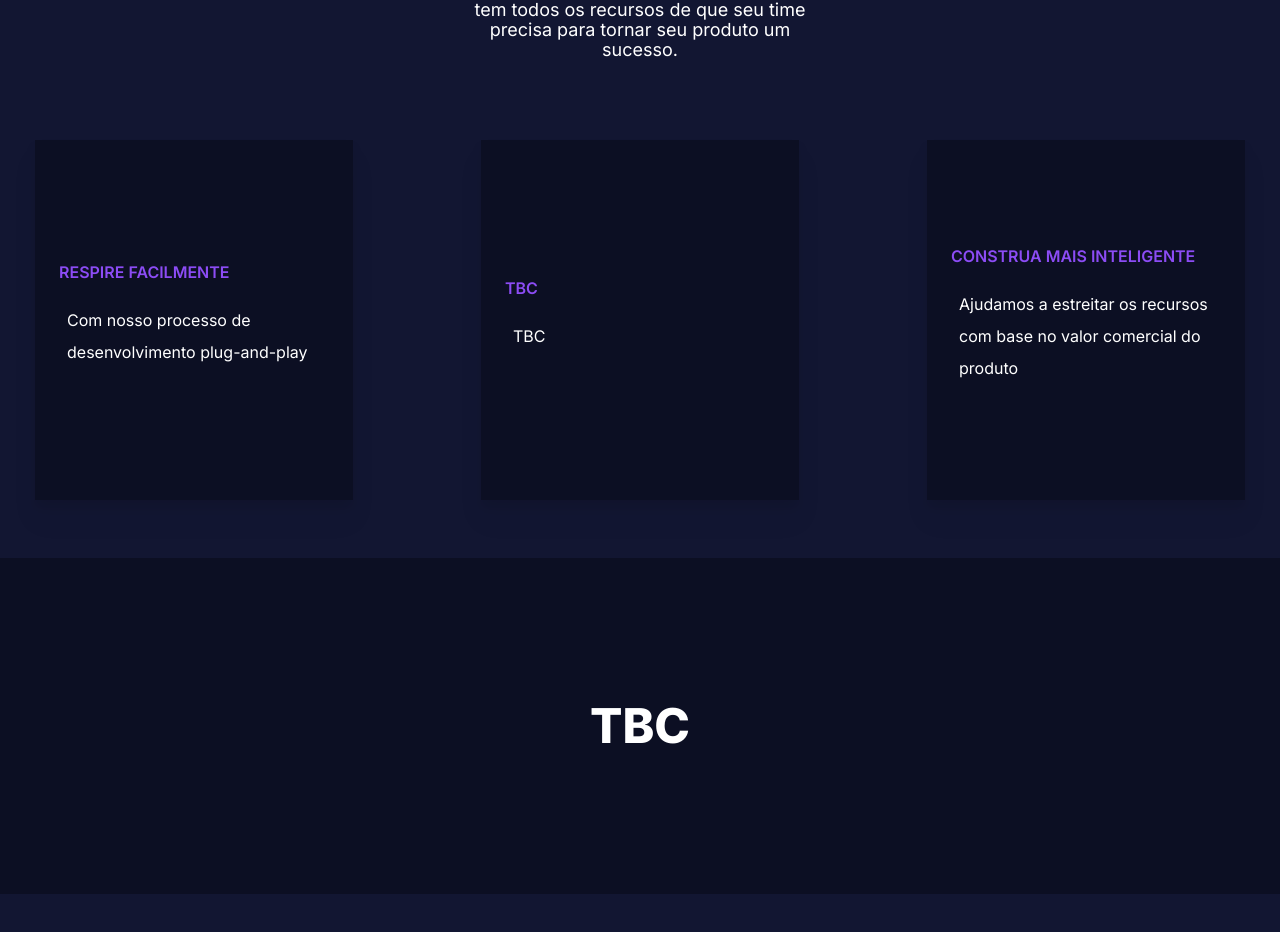
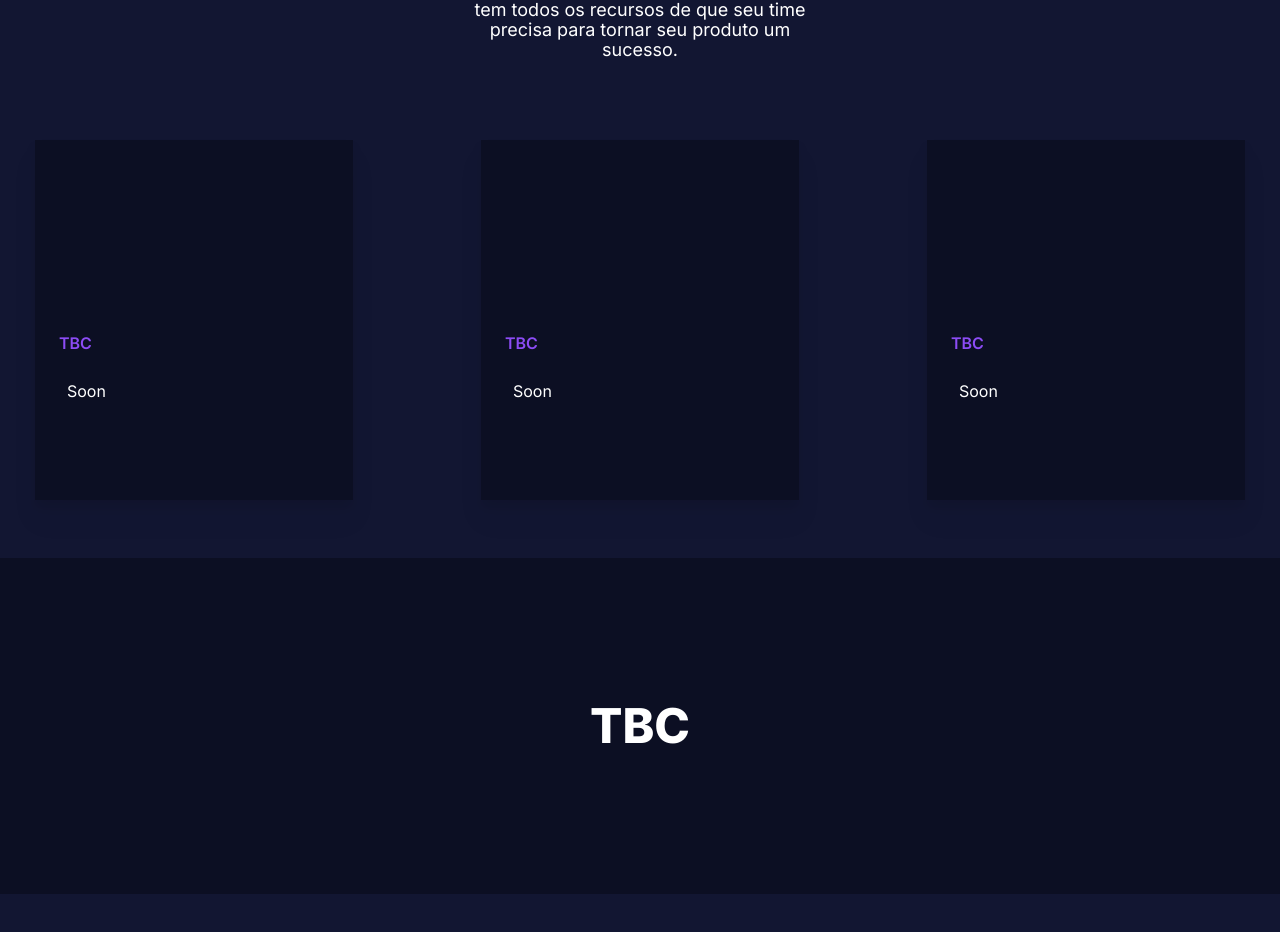
Before and after one commit to HOPDigital/hop-website, a Vue app: page / in a window 1280 px wide. Shown: the part 3556-4488 px from the top of the page. Built offline with nearby package versions, Linux system fonts and the light colour scheme; some icons are missing.

Commit message:
refactor: tbc content

```diff
--- a/src/sections/Benefits.section.vue
+++ b/src/sections/Benefits.section.vue
@@ -9,7 +9,7 @@
                     id: 1,
                     icon: RiThumbUpLine,
                     title: "Respire facilmente",
-                        description: "Com nosso processo de desenvolvimento plug-and-play",
+                    description: "Muita pressão? Precisando de um espaço? Deixa com a gente",
                 },
                 {
                     id: 2,
@@ -25,6 +25,11 @@
                 },
             ]
         }
+    },
+    components: {
+        RiThumbUpLine,
+        RiExchangeDollarLine,
+        RiGitPullRequestLine
     }
 }
 </script>
@@ -43,18 +48,46 @@
         </div>
 
         <div class="flex flex-col lg:flex-row justify-center items-center w-full my-20 gap-y-14 gap-x-32">
-            <div
-                class="flex flex-col justify-center bg-darker_blur_hop p-6 w-[318px] h-[360px] drop-shadow-xl"
-                v-for="details in workDetails"
-                :key="details.id"
-            >
+            <div class="flex flex-col justify-evenly bg-darker_blur_hop p-6 w-[318px] h-[360px] drop-shadow-xl">
+                <RiThumbUpLine class="fill-pink_hop h-[50px]" />
+
+                <div>
                     <h4 class="text-purple_hop uppercase font-semibold text-left">
-                    {{  details.title }}
+                        TBC
                     </h4>
 
                     <p class="text-white p-2 mt-4 leading-[32px]">
-                    {{  details.description }}
+                        Soon
                     </p>
+                </div>
+            </div>
+
+            <div class="flex flex-col justify-evenly bg-darker_blur_hop p-6 w-[318px] h-[360px] drop-shadow-xl">
+                <RiExchangeDollarLine class="fill-pink_hop h-[50px]" />
+
+                <div>
+                    <h4 class="text-purple_hop uppercase font-semibold text-left">
+                        TBC
+                    </h4>
+
+                    <p class="text-white p-2 mt-4 leading-[32px]">
+                        Soon
+                    </p>
+                </div>
+            </div>
+
+            <div class="flex flex-col justify-evenly bg-darker_blur_hop p-6 w-[318px] h-[360px] drop-shadow-xl">
+                <RiGitPullRequestLine class="fill-pink_hop h-[50px]" />
+
+                <div>
+                    <h4 class="text-purple_hop uppercase font-semibold text-left">
+                        TBC
+                    </h4>
+
+                    <p class="text-white p-2 mt-4 leading-[32px]">
+                        Soon
+                    </p>
+                </div>
             </div>
         </div>
     </section>
```
Lines whose indentation alone changed are shown as unchanged.
